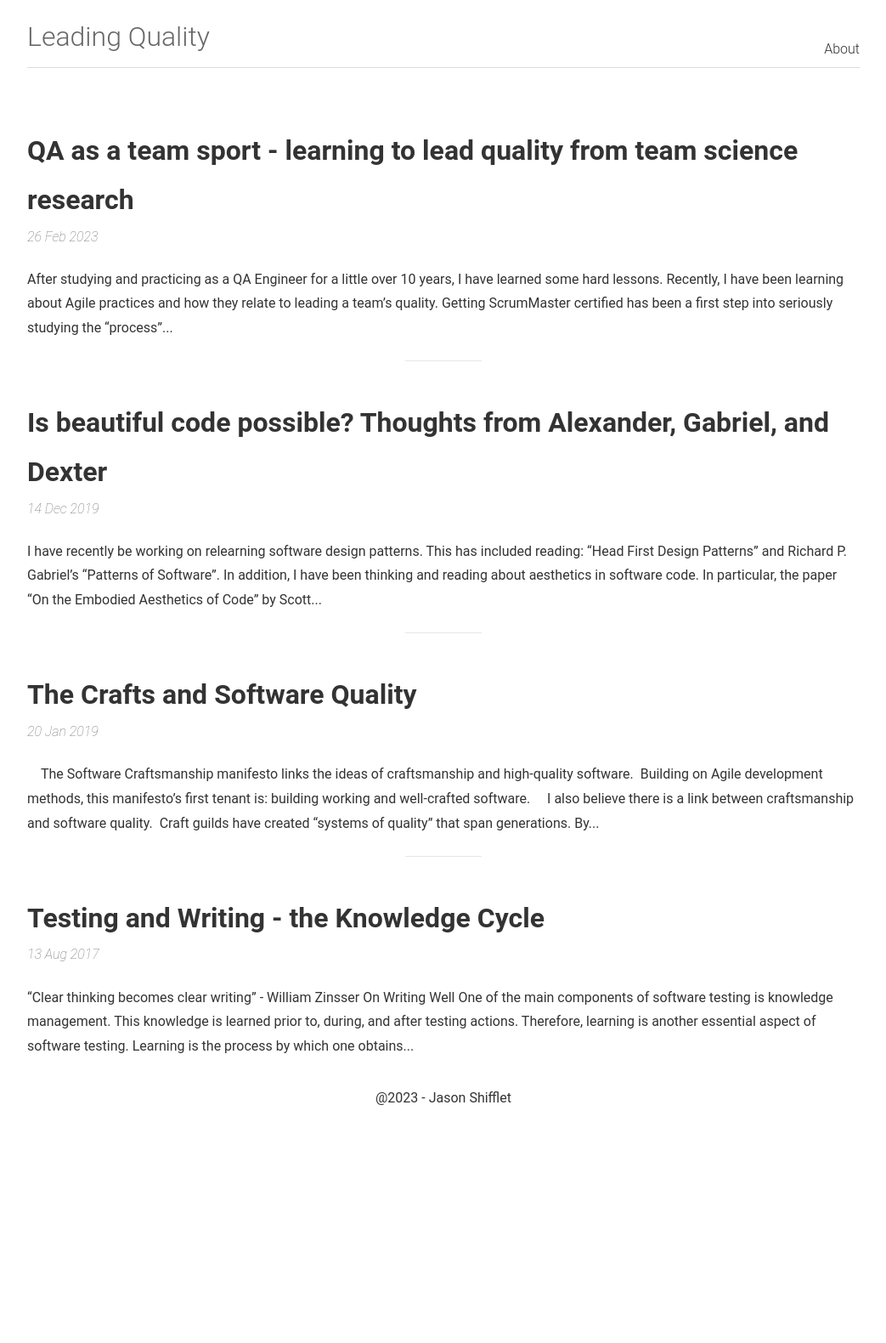
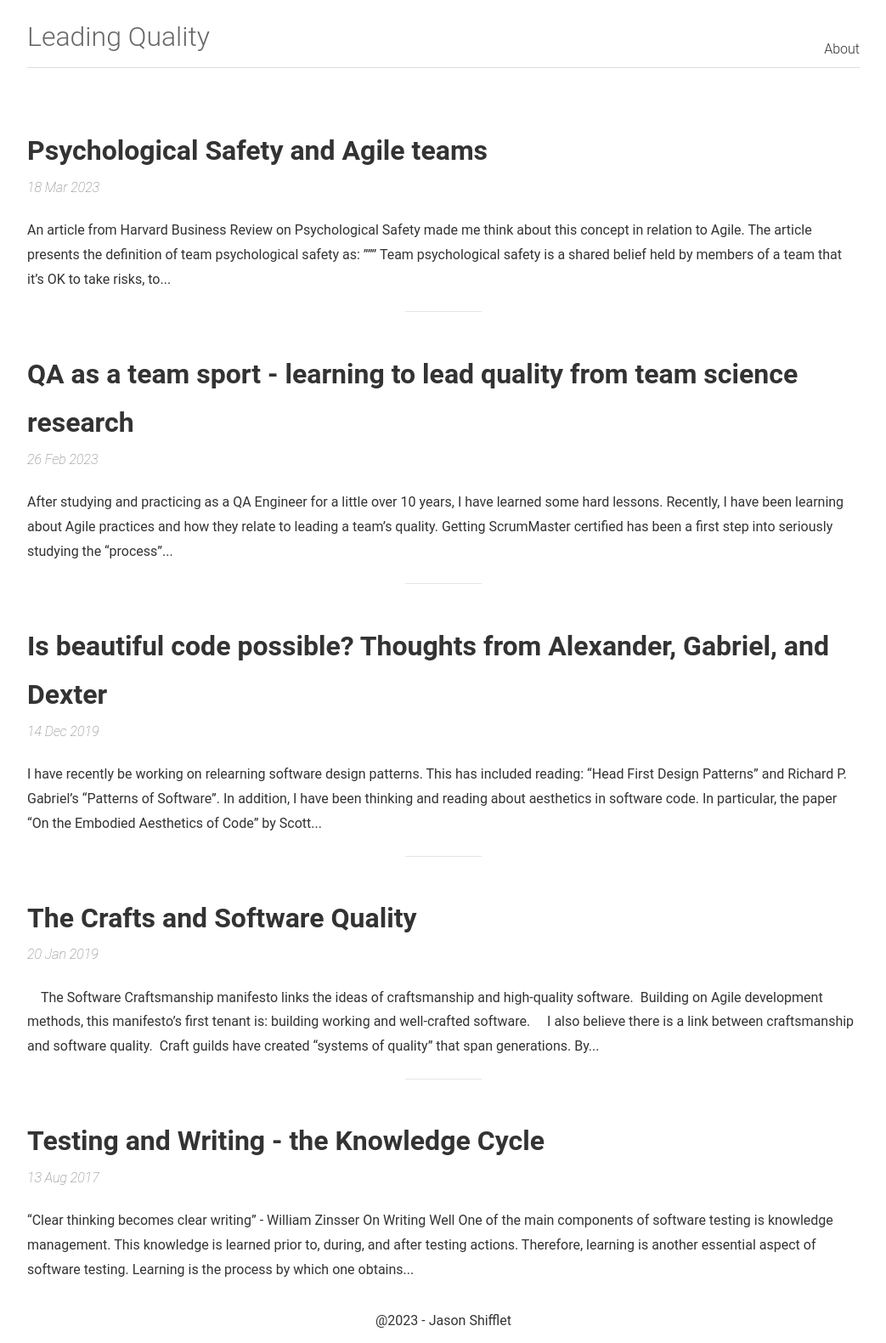
Before and after one commit to jshifflet/jshifflet.github.io, a Jekyll site: the page built from index.html, in a window 1280 px wide. Shown: the whole page at 85% size, without its empty margins (118-1161 px from the left). Built offline with Jekyll 4.4.1, drawn with Linux system fonts in a browser that asks for light colours; the list of posts is cut into pages by our own code; before the commit the page ends 1317 px from its top, so only the background shows below that; part of the change alters nothing that is shown.

Commit message:
Team psychological safety article

```diff
--- a/_posts/2023-02-26-qa-as-a-team-sport.md
+++ b/_posts/2023-02-26-qa-as-a-team-sport.md
@@ -21,4 +21,4 @@ The first thing is how physicians are trained and educated. I read recently abou
 
 Software Engineering training can emphasize this "cowboy mentality" as well. Think of the image of the genius coder who will solve all the hard problems if only left alone with their genius and a keyboard.
 
-In the end, like military and medical applications, Software Engineering must rely on cross-functional teams: Software Engineers, QA engineers, Devops, Security Engineers, etc.  I think QA Engineering can learn a lot from team science and Agile research/practice.  Quality is a team sport.  This leads to the conclusion that team psychology can be a useful field of knowledge to promote better software quality practices.  Check out the above article for an interesting conversation from one of leaders in team science.
+In the end, like military and medical applications, Software Engineering must rely on cross-functional teams: Software Engineers, QA engineers, Devops, Security Engineers, etc.  I think QA Engineering can learn a lot from team science and Agile research/practice.  Quality is a team sport.  This leads to the conclusion that team psychology can be a useful field of knowledge to promote better software quality practices.  Check out the above article for an interesting conversation from one of the leaders in team science.
--- /dev/null
+++ b/_posts/2023-03-18-psychological-safety.md
@@ -0,0 +1,32 @@
+---
+title: Psychological Safety and Agile teams
+---
+
+An article from Harvard Business Review on [Psychological Safety](https://hbr.org/2023/02/what-is-psychological-safety) made me think about this concept in relation to Agile.
+
+The article presents the definition of team psychological safety as:
+
+"""
+Team psychological safety is a shared belief held by members of a team that it’s OK to take risks, to express their ideas and concerns, to speak up with questions, and to admit mistakes — all without fear of negative consequences
+"""
+
+Let's look at the four pillars of Agile in light of psychological safety.
+
+    1: Individuals and interactions over processes and tools.
+    2: Working software over comprehensive documentation.
+    3: Customer collaboration over contract negotiation.
+    4: Responding to change over following a plan.
+
+Individuals and interactions over processes and tools.  Putting individuals and team interactions first seems highly correlated with psychological safety.  Allowing engineers to feel open to bring up project risks for example.  I have been on teams where engineers don't feel free to speak-up and raise concerns early on in projects for fear of being considered negative not giving their full support to a new project.  Research has shown that the earlier risks are raised, the more affectively their impact can be mitigated.
+
+Only if risks are controlled, can the second pillar be realized: working software.  The entire reason for a software team to exist is to provide business value.  Although documentation is important, it is not the product.  This leads us into the third pillar.
+
+The third pillar and psychological safety really intertwine.  Broadening the safety net to include the customer can be seen as itself risky and be uncomfortable move.  I have been on teams where the customer does not feel safe raising questions early on.  This leads to problems towards the end of a project when the software is delivered and does not meet: quality, usability, or even solve the business problem that was the entire reason for the project.  Customers must be feel comfortable raising concerns to the engineering team.  The engineering team must also feel free to raise their own concerns over risks and how features should be implemented, what features should be implemented, and sometime most importantly what features should be delivered later or not at all.  All involved parties need to feel safe to express their ideas and concerns without retribution.  This brings us to the fourth pillar.
+
+The fourth pillar: responding to change.  First psychological safety lets the team admit that change is needed.  Once this is agreed upon, only wth such freedom can the team brainstorm and determine how to reorient, re-target, and respond to issues.  Diversity in roles, opinions, skills, and life experiences lead to a diversity of ideas.  Only if the team feels safe to express their different ideas can they ever be implemented.
+
+Even though I am talking a lot about individual actions, the article emphasizes that the "team" in team psychological safety is important to note.  We are talking about a group phenomenon.  It is the milieu of the group that determines the level of psychological safety.
+
+Both the research of [Amy Edmondson](https://journals.sagepub.com/doi/abs/10.2307/2666999), a Harvard Business School professor, and a research project called [Project Aristotle](https://rework.withgoogle.com/print/guides/5721312655835136/) at Google, reaffirm the benefits of team psychological safety.  It is not always the teams with the highest performing individuals that maximize their performance.  Research has found the "who" of the team matters less than the "how" of the team's operation.  For example, medical teams that admit more of their mistakes, actually perform better than teams that might appear to have less issues.  Again problems can only be fixed after they are identified.
+
+If you can't imagine it, it can't be implemented. And a team is only the sum of individual imaginations that can be brought into the open.  Team members must feel free to identify issues, learn from them, and move forward together openly, freely, and with transparency in safety.
```
